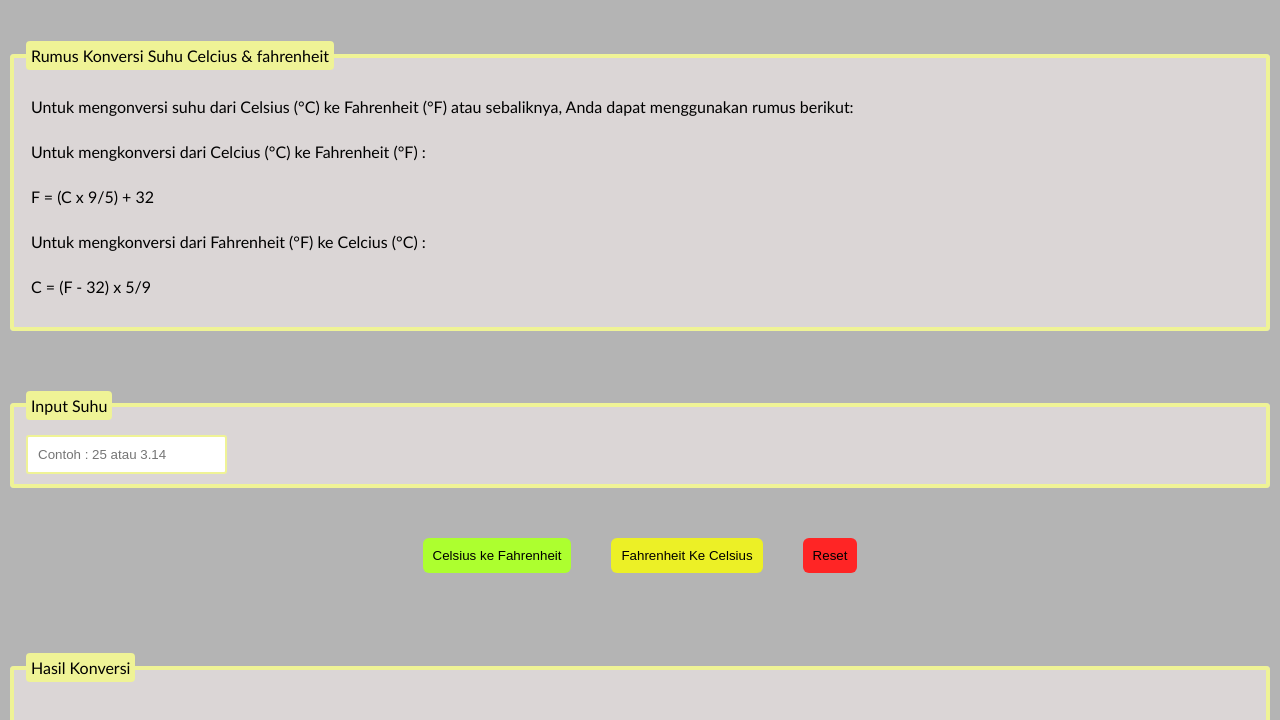
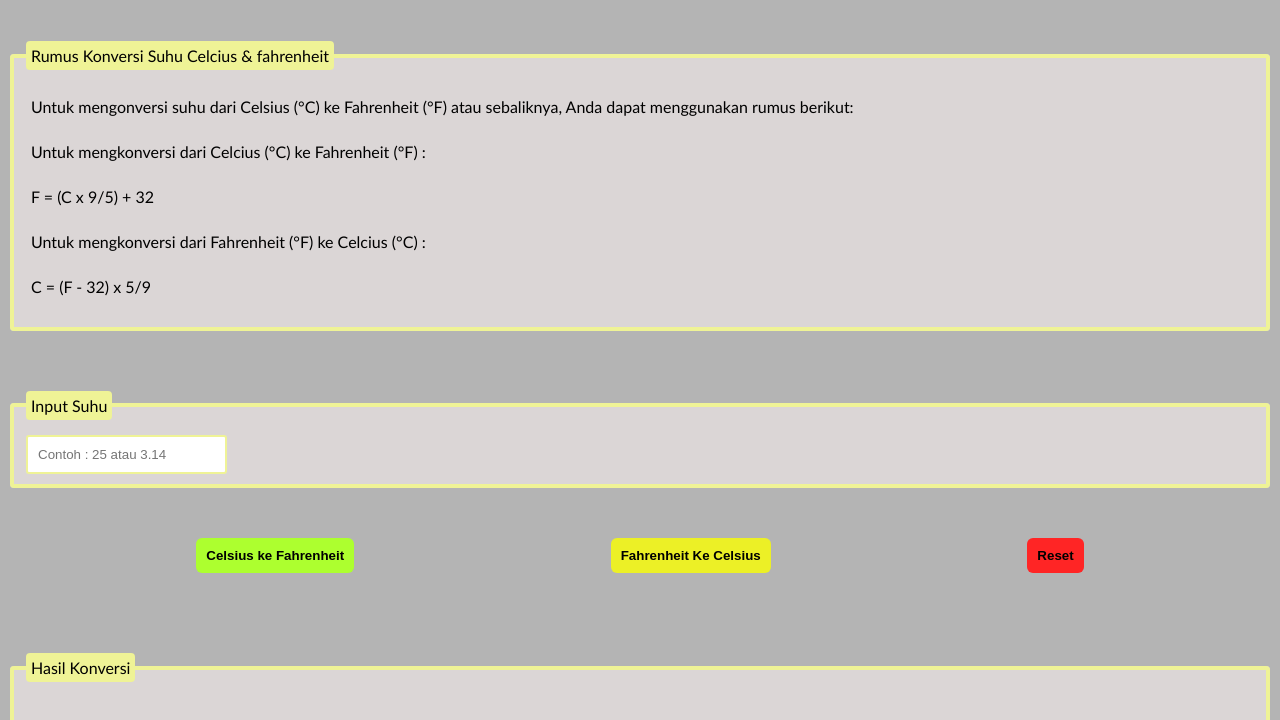
Before and after one commit to revou-fundamental-course/5-feb-24-DimsRK, a plain HTML site: page index.html in a window 1280 px wide. Shown: the part 80-800 px from the top of the page. Drawn offline with Linux system fonts and the light colour scheme.

Commit message:
style: button bold text

```diff
--- a/CSS/style.css
+++ b/CSS/style.css
@@ -95,11 +95,12 @@ button {
     outline: none;
     padding: 10px;
     cursor: pointer;
+    font-weight: bold;
 }
 
 .resultButton {
     display: flex;
-    justify-content: center;
+    justify-content: space-around;
     margin-left: 60px;
     margin-right: 60px;
 }
```
